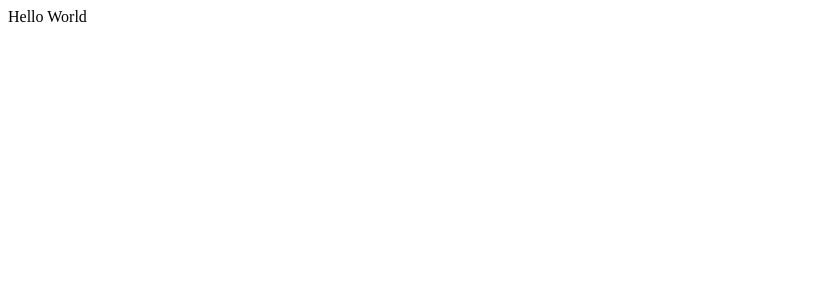
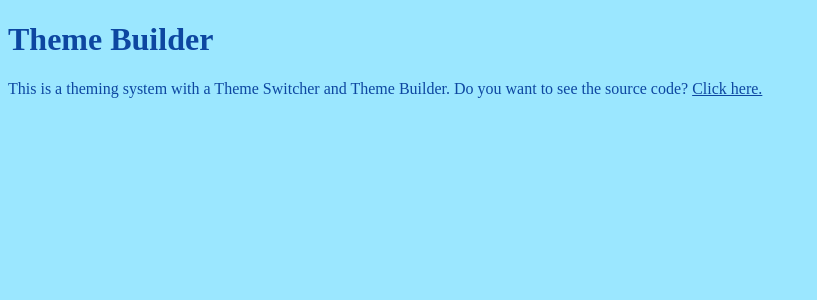
Before and after one commit to christopher-alba/ecommerceV5-client, a React (Create React App) app: page / in a window 1280 px wide. Shown: the top 300 px of the page, without its empty margins (0-817 px from the left). Built offline with nearby package versions, Linux system fonts and the light colour scheme.

Commit message:
setup themes basic

```diff
--- a/package.json
+++ b/package.json
@@ -9,6 +9,7 @@
     "react": "^17.0.2",
     "react-dom": "^17.0.2",
     "react-scripts": "4.0.3",
+    "styled-components": "^5.3.0",
     "web-vitals": "^1.1.2"
   },
   "scripts": {
--- a/src/App.js
+++ b/src/App.js
@@ -1,10 +1,26 @@
-import React from "react"
+// 1: Import
+import React from 'react';
+import styled, { ThemeProvider } from "styled-components";
+import { GlobalStyles } from './themes/globalStyles';
+import themes from "./themes/schema.json";
+// 2: Create a cotainer
+const Container = styled.div`
+  margin: 5px auto 5px auto;
+`;
 
 const App = () => {
+  const selectedTheme = themes.data.seaWave
   return (
-    <div className="App">
-      Hello World
-    </div>
+    <ThemeProvider theme={selectedTheme}>
+      <GlobalStyles />
+      <Container style={{ fontFamily: selectedTheme.font }}>
+        <h1>Theme Builder</h1>
+        <p>
+          This is a theming system with a Theme Switcher and Theme Builder.
+          Do you want to see the source code? <a href="https://github.com/atapas/theme-builder" target="_blank" rel="noreferrer">Click here.</a>
+        </p>
+      </Container>
+    </ThemeProvider>
   );
 }
 
--- /dev/null
+++ b/src/themes/globalStyles.js
@@ -0,0 +1,33 @@
+import { createGlobalStyle } from "styled-components";
+
+export const GlobalStyles = createGlobalStyle`
+  body {
+    background: ${({ theme }) => theme.colors.body};
+    color: ${({ theme }) => theme.colors.text};
+    font-family: ${({ theme }) => theme.font};
+    transition: all 0.50s linear;
+  }
+
+  a {
+    color: ${({ theme }) => theme.colors.link.text};
+    cursor: pointer;
+  }
+
+  button {
+    border: 0;
+    display: inline-block;
+    padding: 12px 24px;
+    font-size: 14px;
+    border-radius: 4px;
+    margin-top: 5px;
+    cursor: pointer;
+    background-color: #1064EA;
+    color: #FFFFFF;
+    font-family: ${({ theme }) => theme.font};
+  }
+
+  button.btn {
+    background-color: ${({ theme }) => theme.colors.button.background};
+    color: ${({ theme }) => theme.colors.button.text};
+  }
+`;
--- /dev/null
+++ b/src/themes/schema.json
@@ -0,0 +1,36 @@
+{
+  "data": {
+    "light": {
+      "id": "T_001",
+      "name": "Light",
+      "colors": {
+        "body": "#FFFFFF",
+        "text": "#000000",
+        "button": {
+          "text": "#FFFFFF",
+          "background": "#000000"
+        },
+        "link": {
+          "text": "teal",
+          "opacity": 1
+        }
+      }
+    },
+    "seaWave": {
+      "id": "T_007",
+      "name": "Sea Wave",
+      "colors": {
+        "body": "#9be7ff",
+        "text": "#0d47a1",
+        "button": {
+          "text": "#ffffff",
+          "background": "#0d47a1"
+        },
+        "link": {
+          "text": "#0d47a1",
+          "opacity": 0.8
+        }
+      }
+    }
+  }
+}
```
Also changed, not shown: 1 other file (tests, documents, lock files or other folders).
